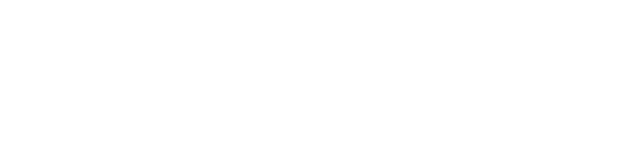
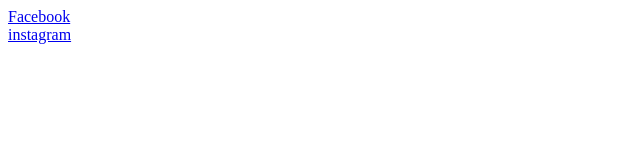
Before and after one commit to Navi-coM/Resume-for-work, a plain HTML site: page index.html in a window 1280 px wide. Shown: the whole page, without its empty margins (0-640 px from the left). Drawn offline with Linux system fonts and the light colour scheme.

Commit message:
create content in footer

```diff
--- a/index.html
+++ b/index.html
@@ -26,9 +26,11 @@
     </main>
 <footer class="footer">
     <div class="facebock">
+        <a href="https://www.facebook.com/">Facebook</a>
 
     </div>
     <div class="instagram">
+        <a href="https://www.instagram.com/">instagram</a>
 
     </div>
 </footer>
```
